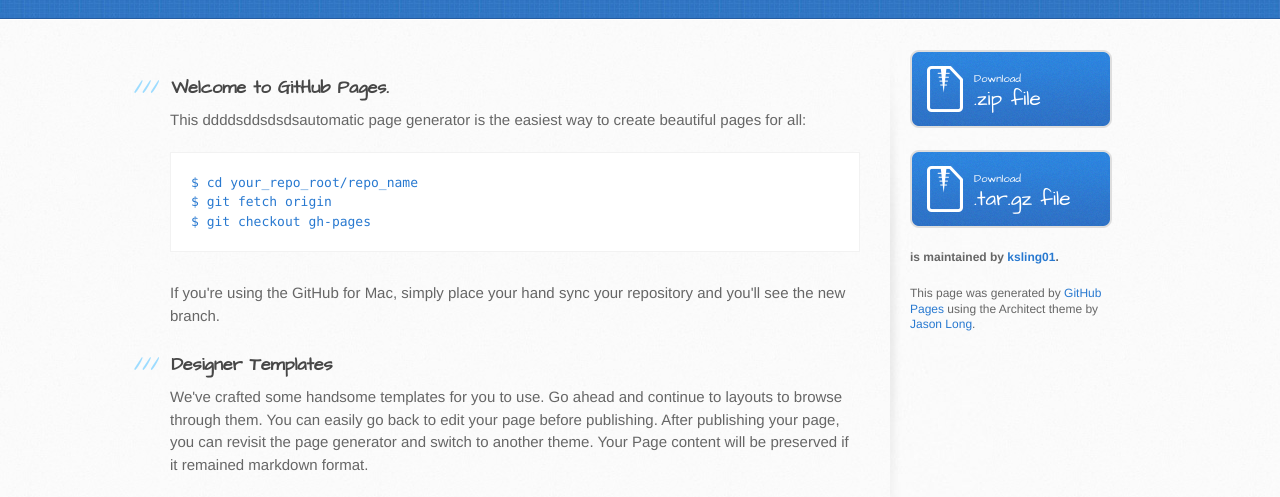
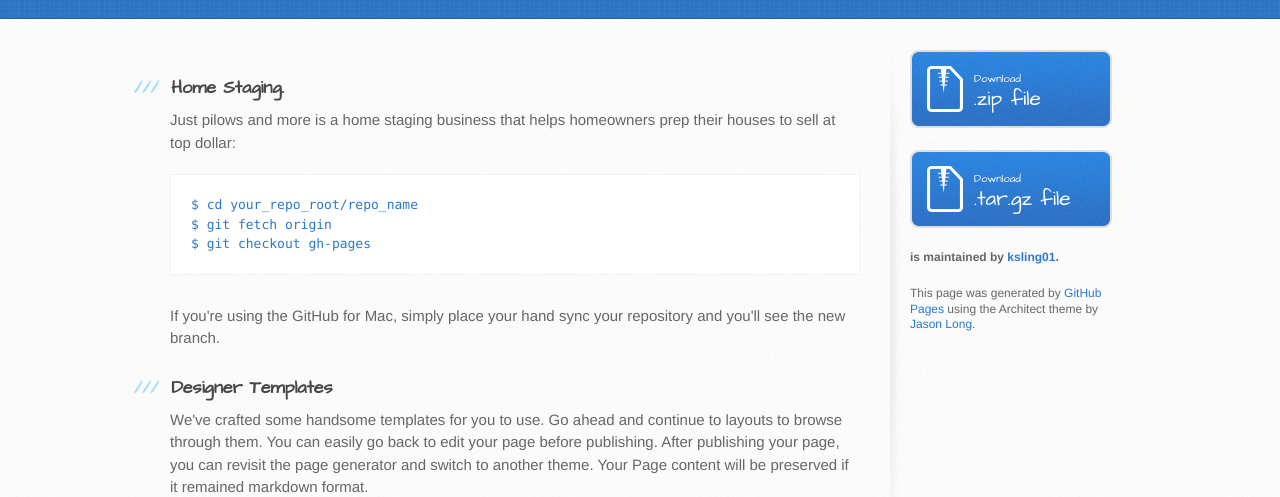
Before and after one commit to ksling01/ksling01.github.io-stage, a plain HTML site: page index.html in a window 1280 px wide. Shown: the part 292-789 px from the top of the page. Drawn offline with Linux system fonts and the light colour scheme.

Commit message:
Update index.html

```diff
--- a/index.html
+++ b/index.html
@@ -13,7 +13,7 @@
     <script src="//html5shiv.googlecode.com/svn/trunk/html5.js"></script>
     <![endif]-->
 
-    <title>Just Pillows and More A home Staging business</title>
+    <title>Just Pillows and More. A home Staging business</title>
   </head>
 
   <body>
@@ -29,9 +29,9 @@
       <div class="inner clearfix">
         <section id="main-content">
           <h3>
-<a name="welcome-to-github-pages" class="anchor" href="#welcome-to-github-pages"><span class="octicon octicon-link"></span></a>Welcome to GitHub Pages.</h3>
+<a name="welcome-to-github-pages" class="anchor" href="#welcome-to-github-pages"><span class="octicon octicon-link"></span></a>Home Staging.</h3>
 
-<p>This ddddsddsdsdsautomatic page generator is the easiest way to create beautiful pages for all:</p>
+<p>Just pilows and more is a home staging business that helps homeowners prep their houses to sell at top dollar:</p>
 
 <pre><code>$ cd your_repo_root/repo_name
 $ git fetch origin
```
